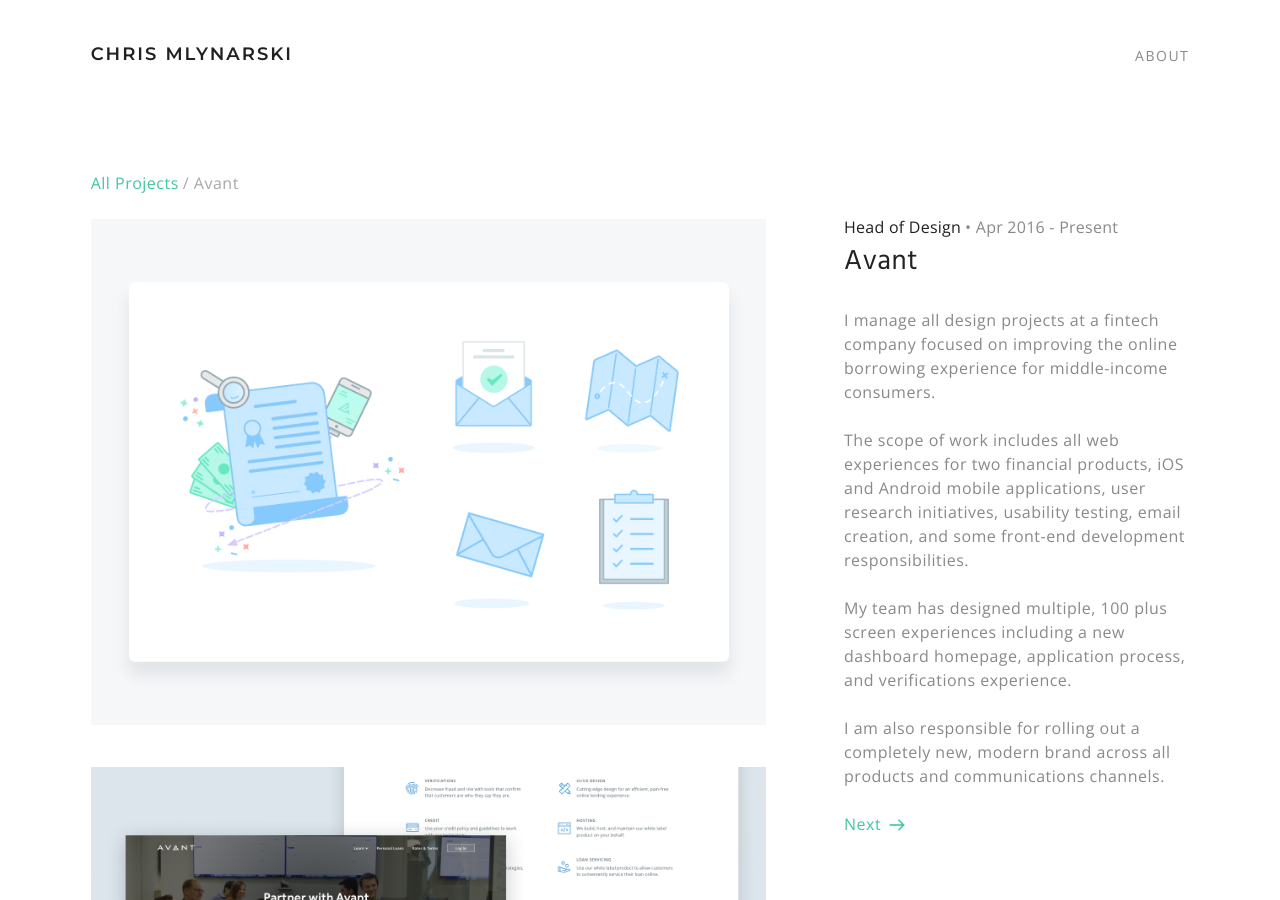
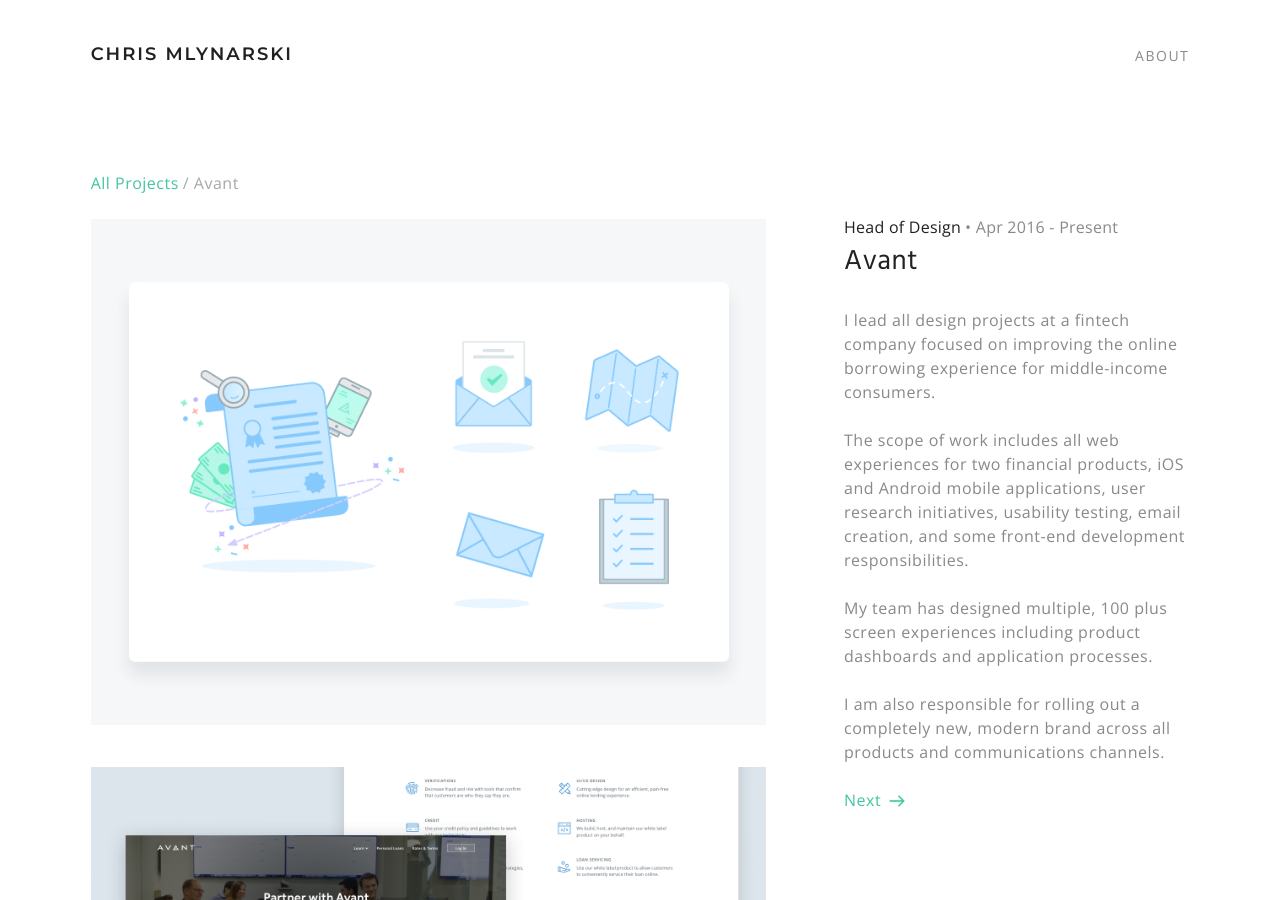
Before and after one commit to Cmlynars/portfolio-2017, a Jekyll site: the page built from projects/Avant.md, in a window 1280 px wide and 900 px high. Built offline with Jekyll 4.4.1, drawn with Linux system fonts in a browser that asks for light colours; nearby versions of some CDN libraries; library files that are not in the unit come from our copies.

Commit message:
copy updates

```diff
--- a/about.html
+++ b/about.html
@@ -11,11 +11,11 @@
 	<article class="about-blurb">
 	<h3>About</h3>
 	<p>
-	I graduated from Georgetown University in 2012 with a major in Chinese and a minor in business. Vowing to justify my tuition expense and time spent studying Chinese, I applied to a China-based post as a Princeton in Asia fellow after graduation. During my first year, I served as an English teacher at a university in Wuhan, China. My second post was working at <a class="inline-link" href="{{ site.baseurl}}/projects/planet_finance_china.html" target="_blank">PlaNet Finance China</a>, an international microfinance consultancy. It was during my time there that I was first exposed to the design processes, and its ability to solve problems beyond the aesthetic.
+	I graduated from Georgetown University in 2012 with a major in Chinese and a minor in business. Determined to justify my tuition expense and time spent studying Chinese, I applied to a China-based post as a Princeton in Asia fellow after graduation. During my first year, I served as an English teacher at a university in Wuhan, China. My second post was working at <a class="inline-link" href="{{ site.baseurl}}/projects/planet_finance_china.html" target="_blank">PlaNet Finance China</a>, an international microfinance consultancy. It was during my time there that I was first exposed to the design processes, and its ability to solve problems beyond the aesthetic.
 	<br><br>
-	After returning from China, I continued my study of design by taking classes at General Assembly in D.C. and the School of the Art Institute in Chicago. This led me to a UX design position at <a class="inline-link" href="{{ site.baseurl}}/projects/morningstar.html" target="_blank">Morningstar</a> and eventually heading up the design department at <a class="inline-link" href="{{ site.baseurl}}/projects/avant.html" target="_blank">Avant</a>.
+	After returning from China, I continued my study of design by taking classes at General Assembly in D.C. and the School of the Art Institute in Chicago. This led me to a UX design position at <a class="inline-link" href="{{ site.baseurl}}/projects/morningstar.html" target="_blank">Morningstar</a> and to eventually heading up the design department at <a class="inline-link" href="{{ site.baseurl}}/projects/avant.html" target="_blank">Avant</a>.
 	<br><br>
-	I'm interested in bringing the human-centered design process to industries not traditionally affiliated with design. I also believe strongly in the power of <a class="inline-link" href="{{ site.baseurl}}/projects/listening_devices.html" target="_blank">conceptual design</a> to create experiences and objects that question ethics, politics, and conventional thinking.</p>
+	I'm interested in bringing the human-centered design process to industries not traditionally affiliated with design. I also believe strongly in the power of <a class="inline-link" href="{{ site.baseurl}}/projects/listening_devices.html" target="_blank">conceptual design</a> to create experiences and objects that question convention.</p>
 	<br><br>
 	<p class="single-link-container">{% include left_arrow.html %}<a class="project-link" href="{{ site.baseurl }}/">View all projects</a></p>
 	</article>
--- a/projects/Avant.md
+++ b/projects/Avant.md
@@ -10,10 +10,10 @@
 importance: primary
 ---
 
-I manage all design projects at a fintech company focused on improving the online borrowing experience for middle-income consumers.<br><br>
+I lead all design projects at a fintech company focused on improving the online borrowing experience for middle-income consumers.<br><br>
 
 The scope of work includes all web experiences for two financial products, iOS and Android mobile applications, user research initiatives, usability testing, email creation, and some front-end development responsibilities.<br><br>
 
-My team has designed multiple, 100 plus screen experiences including a new dashboard homepage, application process, and verifications experience. <br><br>
+My team has designed multiple, 100 plus screen experiences including product dashboards and application processes. <br><br>
 
 I am also responsible for rolling out a completely new, modern brand across all products and communications channels.
```
Also changed, not shown: projects/jiang_china_design.md (+1 -1 lines), projects/planet_finance_china.md (+1 -1 lines), projects/smart_air.md (+2 -2 lines).
